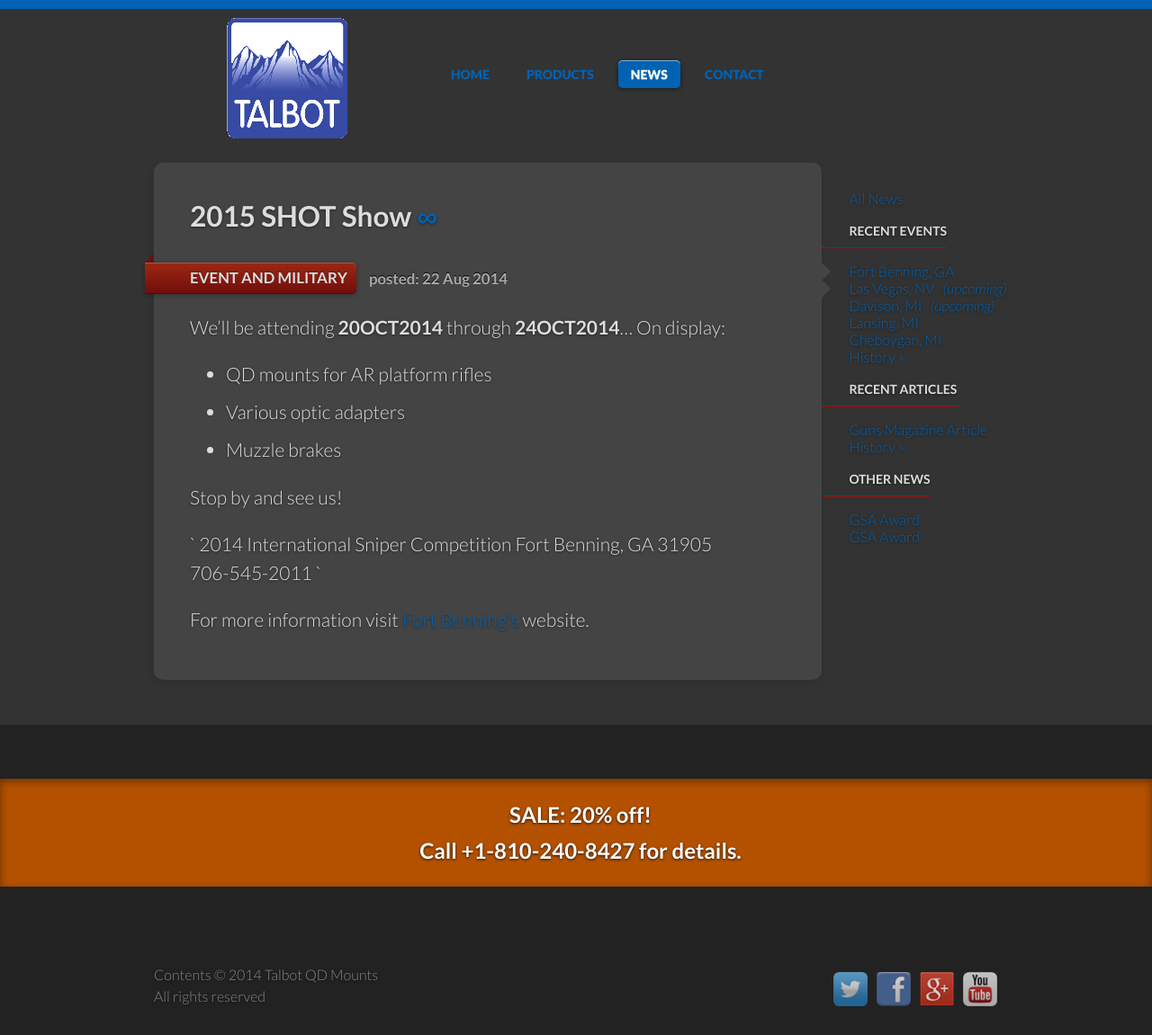
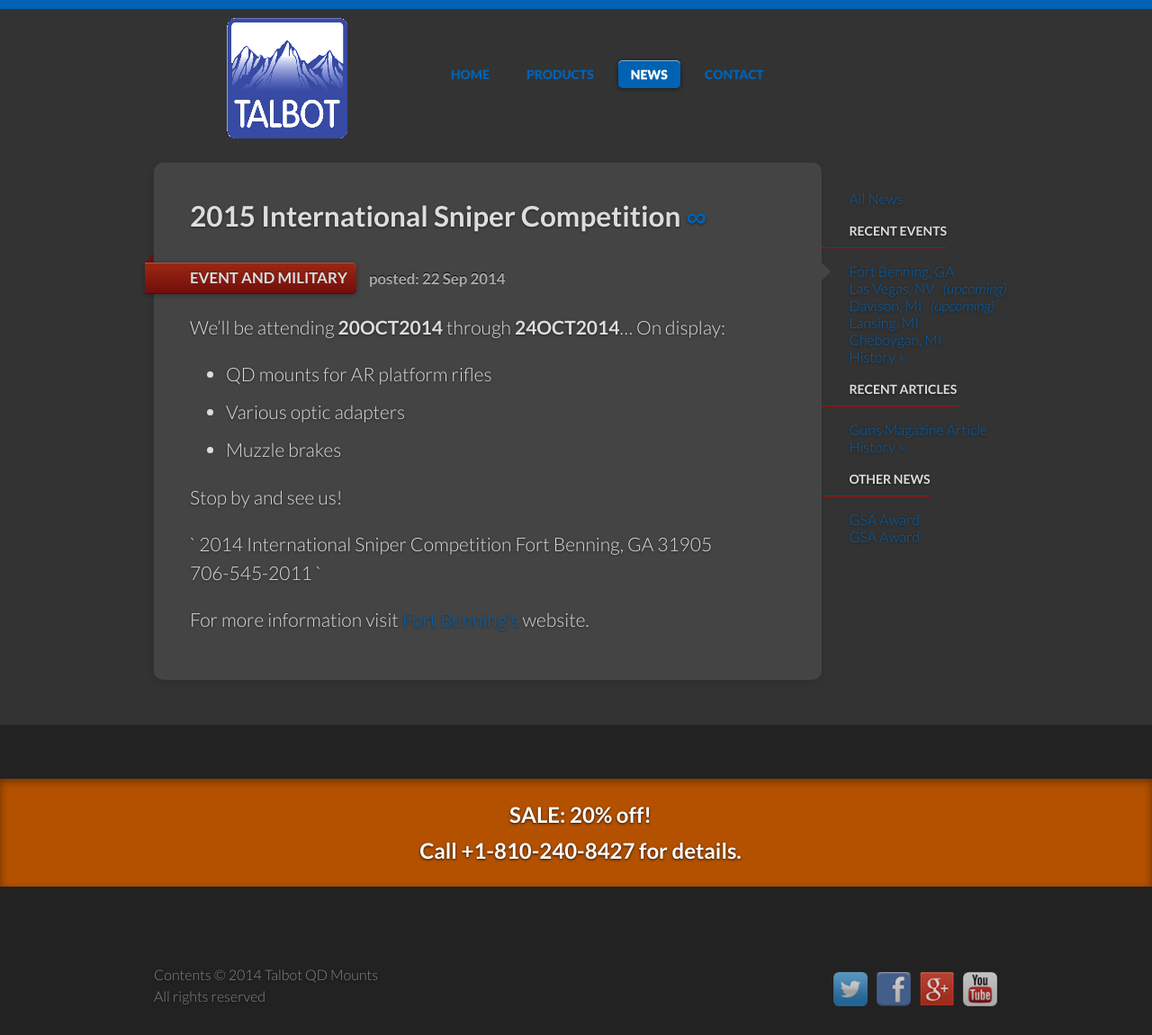
Before and after one commit to qdmounts/qdmounts.github.io, a Jekyll site: the page built from _posts/2014-09-22-qdmounts-event-benning-oct2014.markdown, in a window 1280 px wide. Shown: the whole page at 90% size. Built offline with Jekyll 4.4.1, drawn with Linux system fonts in a browser that asks for light colours.

Commit message:
Benning event updated

```diff
--- a/_posts/2014-09-22-qdmounts-event-benning-oct2014.markdown
+++ b/_posts/2014-09-22-qdmounts-event-benning-oct2014.markdown
@@ -1,7 +1,7 @@
 ---
 layout: news_item
-title: '2015 SHOT Show'
-date: 2014-08-21 20:38:34 -0500
+title: '2015 International Sniper Competition'
+date: 2014-09-22 12:55:00 -0500
 event_date_start: 2014-10-20
 event_date_end: 2014-01-24
 author: prolixalias
```
